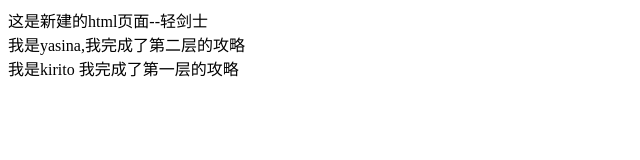
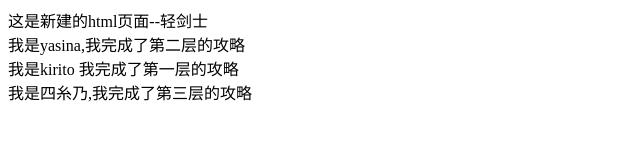
Before and after one commit to sAoKirtio/mysecond, a plain HTML site: page index.html in a window 1280 px wide. Shown: the whole page, without its empty margins (0-640 px from the left). Drawn offline with Linux system fonts and the light colour scheme.

Commit message:
第四层攻略

```diff
--- a/index.html
+++ b/index.html
@@ -9,5 +9,7 @@
     <span>这是新建的html页面--轻剑士</span>
     <div>我是yasina,我完成了第二层的攻略</div>
     <div>我是kirito 我完成了第一层的攻略</div>
+
+    <div>我是四糸乃,我完成了第三层的攻略</div>
   </body>
 </html>
```
